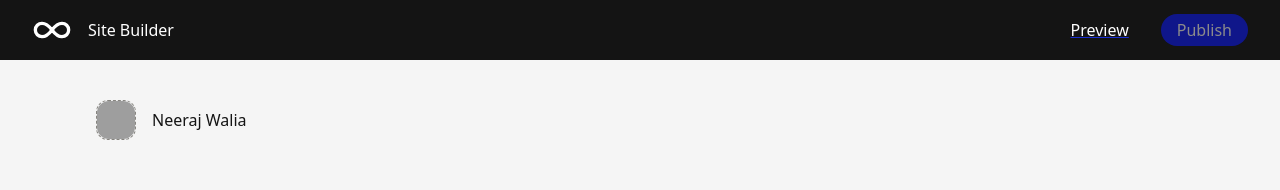
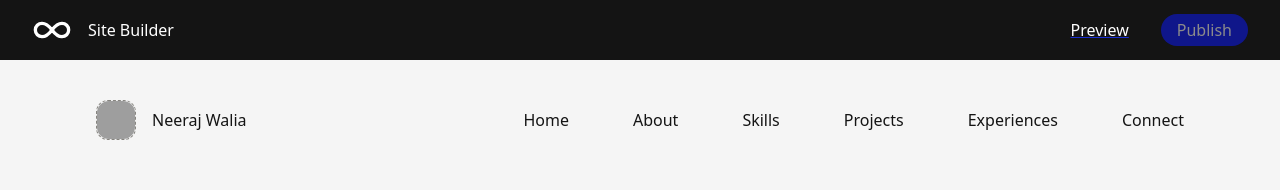
Before and after one commit to lohxt1/growthx-assignment, a React (Vite) app: page /preview in a window 1280 px wide. Shown: the top 190 px of the page. Built offline with nearby package versions, Linux system fonts and the light colour scheme; grey boxes are pictures that could not be loaded.

Commit message:
preview page subsection nav

```diff
--- a/src/components/static/about.tsx
+++ b/src/components/static/about.tsx
@@ -15,7 +15,10 @@ const AboutStatic = ({
     : null;
 
   return (
-    <div className="w-full h-full flex flex-col justify-start gap-y-24 grid grid-cols-3">
+    <div
+      className="w-full h-full flex flex-col justify-start gap-y-24 grid grid-cols-3"
+      id="about"
+    >
       <div className="col-span-1 h-fit"></div>
       <RoundedBlockCardStatic
         id="about"
--- a/src/components/static/cards.tsx
+++ b/src/components/static/cards.tsx
@@ -13,7 +13,10 @@ const CardsStatic = ({
   let cardsItems = cardsData?.items || [];
 
   return (
-    <div className="w-full h-full flex flex-col justify-start gap-y-24 grid grid-cols-3">
+    <div
+      className="w-full h-full flex flex-col justify-start gap-y-24 grid grid-cols-3"
+      id="skills"
+    >
       <div className="col-span-1 h-fit"></div>
       <RoundedBlockCardStatic
         toggleEditMode={toggleEditMode}
--- a/src/components/static/contact.tsx
+++ b/src/components/static/contact.tsx
@@ -14,7 +14,10 @@ const ContactsStatic = ({
   let image = contactsData?.image;
 
   return (
-    <div className="w-full h-full flex flex-col justify-start gap-y-24 grid grid-cols-3">
+    <div
+      className="w-full h-full flex flex-col justify-start gap-y-24 grid grid-cols-3"
+      id="connect"
+    >
       <div className="col-span-1 h-fit"></div>
       <RoundedBlockCardStatic
         toggleEditMode={toggleEditMode}
--- a/src/components/static/experiences.tsx
+++ b/src/components/static/experiences.tsx
@@ -14,7 +14,10 @@ const ExperienceStatic = ({
   let experiencesItems = experiencesData?.items || [];
 
   return (
-    <div className="w-full h-full flex flex-col justify-start gap-y-24 grid grid-cols-3">
+    <div
+      className="w-full h-full flex flex-col justify-start gap-y-24 grid grid-cols-3"
+      id="experiences"
+    >
       <div className="col-span-1 h-fit"></div>
       <RoundedBlockCardStatic
         id="experiences"
--- a/src/components/static/hero.tsx
+++ b/src/components/static/hero.tsx
@@ -3,7 +3,7 @@ import { ImageStatic } from "../shared/imagePicker";
 import FreeTextInputStatic from "../shared/freeTextStatic";
 import { Edit, Trash } from "lucide-react";
 
-const HeroEditor = ({
+const HeroStatic = ({
   toggleEditMode,
 }: {
   toggleEditMode?: (v: boolean) => void;
@@ -15,7 +15,7 @@ const HeroEditor = ({
   } = data;
 
   return (
-    <div className="flex flex-col w-full">
+    <div className="flex flex-col w-full" id="hero">
       {toggleEditMode && (
         <div className="flex flex-row gap-x-4 w-full justify-end text-sm h-[30px]">
           <button
@@ -38,13 +38,23 @@ const HeroEditor = ({
       )}
       <div className="w-full h-full flex flex-col justify-start gap-y-24">
         {/* site title */}
-        <div className="flex flex-row gap-x-4 items-center justify-center h-fit w-fit">
+        <div className="flex flex-row gap-x-4 items-center justify-between h-fit w-full">
+          <div className="flex flex-row gap-4 items-center">
             <ImageStatic
               className="w-[40px] h-[40px]"
               id={`siteImage`}
               value={siteImage}
             />
             <div>{siteTitle}</div>
+          </div>
+          <div className="flex flex-row gap-16 items-center font-medium">
+            <a href="#hero">Home</a>
+            <a href="#about">About</a>
+            <a href="#skills">Skills</a>
+            <a href="#projects">Projects</a>
+            <a href="#experiences">Experiences</a>
+            <a href="#connect">Connect</a>
+          </div>
         </div>
         <div className="flex flex-row grid grid-cols-3 gap-x-24">
           <div className="col-span-1 flex flex-col gap-y-8">
@@ -71,4 +81,4 @@ const HeroEditor = ({
   );
 };
 
-export default HeroEditor;
+export default HeroStatic;
--- a/src/components/static/projects.tsx
+++ b/src/components/static/projects.tsx
@@ -14,7 +14,10 @@ const ProjectsStatic = ({
   let projectItems = projectsData?.items || [];
 
   return (
-    <div className="w-full h-full flex flex-col justify-start gap-y-24 grid grid-cols-3">
+    <div
+      className="w-full h-full flex flex-col justify-start gap-y-24 grid grid-cols-3"
+      id="projects"
+    >
       <div className="col-span-1 h-fit"></div>
       <RoundedBlockCardStatic
         id="projects"
--- a/src/preview.tsx
+++ b/src/preview.tsx
@@ -6,7 +6,7 @@ import ExperienceStatic from "./components/static/experiences";
 import ProjectsStatic from "./components/static/projects";
 import CardsStatic from "./components/static/cards";
 import AboutStatic from "./components/static/about";
-import HeroEditor from "./components/static/hero";
+import HeroStatic from "./components/static/hero";
 
 function Preview() {
   return (
@@ -24,7 +24,7 @@ function Preview() {
 export default Preview;
 
 let sectionComponentMap = {
-  hero: <HeroEditor />,
+  hero: <HeroStatic />,
   about: <AboutStatic />,
   cards: <CardsStatic />,
   projects: <ProjectsStatic />,
```
Lines whose indentation alone changed are shown as unchanged.
